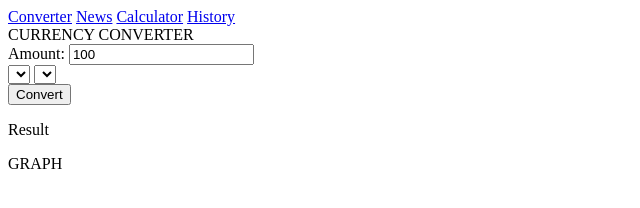
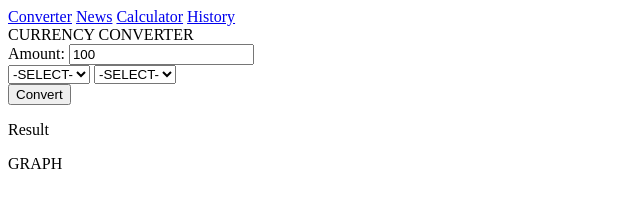
Before and after one commit to JohnnyPhil22/currency-converter, a plain HTML site: page converter.html in a window 1280 px wide. Shown: the whole page, without its empty margins (0-640 px from the left). Drawn offline with Linux system fonts and the light colour scheme; no server answers.

Commit message:
Minor Changes

```diff
--- a/index.html
+++ b/converter.html
@@ -13,7 +13,7 @@
 	<div class="dashboard">
 		<section class=" topnav">
 			<div>
-				<a class="active" href="/index.html">Converter</a>
+				<a class="active" href="/converter.html">Converter</a>
 				<a href="/news.html">News</a>
 				<a href="/calculator.html">Calculator</a>
 				<a href="/history.html" class="split">History</a>
@@ -26,14 +26,18 @@
 			<label for="amount">Amount:</label>
 			<input type="number" id="amount" value="100">
 			<div class="dropdowns">
-				<select id="from-currency-select"></select>
-				<select id="to-currency-select"></select>
+				<select id="from-currency-select">
+					<option value='-SELECT-'>-SELECT-</option>
+				</select>
+				<select id="to-currency-select">
+					<option value='-SELECT-'>-SELECT-</option>
+				</select>
 			</div>
 			<button type="button" id="convert">Convert</button>
 			<p id="result"> Result</p>
 		</section>
 		<div class="graph">
-			<h>GRAPH</h>
+			GRAPH
 		</div>
 	</div>
 	<script src="script.js"></script>
--- a/script.js
+++ b/script.js
@@ -1,4 +1,4 @@
-document.addEventListener("DOMContentLoaded", function () {
+document.addEventListener("DOMContentLoaded", function() {
 	const apiKey = "5ab15174a77b4f34ab10fe3fb60c1885";
 	const apiUrl = `https://openexchangerates.org/api/latest.json?app_id=5ab15174a77b4f34ab10fe3fb60c1885`;
 
@@ -26,7 +26,7 @@ document.addEventListener("DOMContentLoaded", function () {
 				fromCurrencySelect.add(option1);
 				toCurrencySelect.add(option2);
 
-				convert.addEventListener("click", function () {
+				convert.addEventListener("click", function() {
 					const amount = parseFloat(amountInput.value);
 					const fromCurrency = fromCurrencySelect.value;
 					const toCurrency = toCurrencySelect.value;
--- a/style.css
+++ b/style.css
@@ -1,5 +1,4 @@
 html {
-
-  height: 100%;
+	height: 100%;
 	width: 100%;
 }
```
Also changed, not shown: calculator.html (+1 -1 lines), history.html (+1 -1 lines), news.html (+1 -1 lines). Lines whose indentation alone changed are shown as unchanged.
